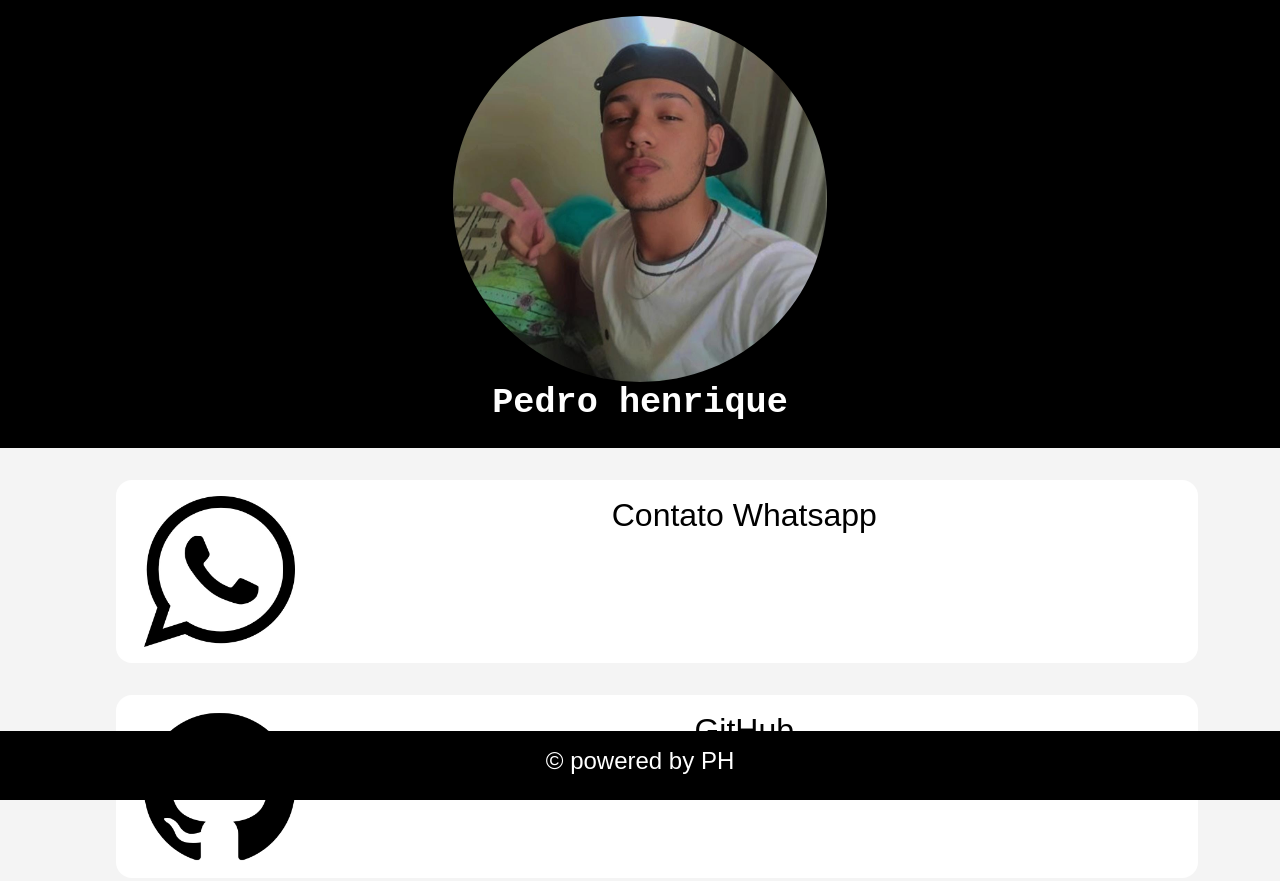
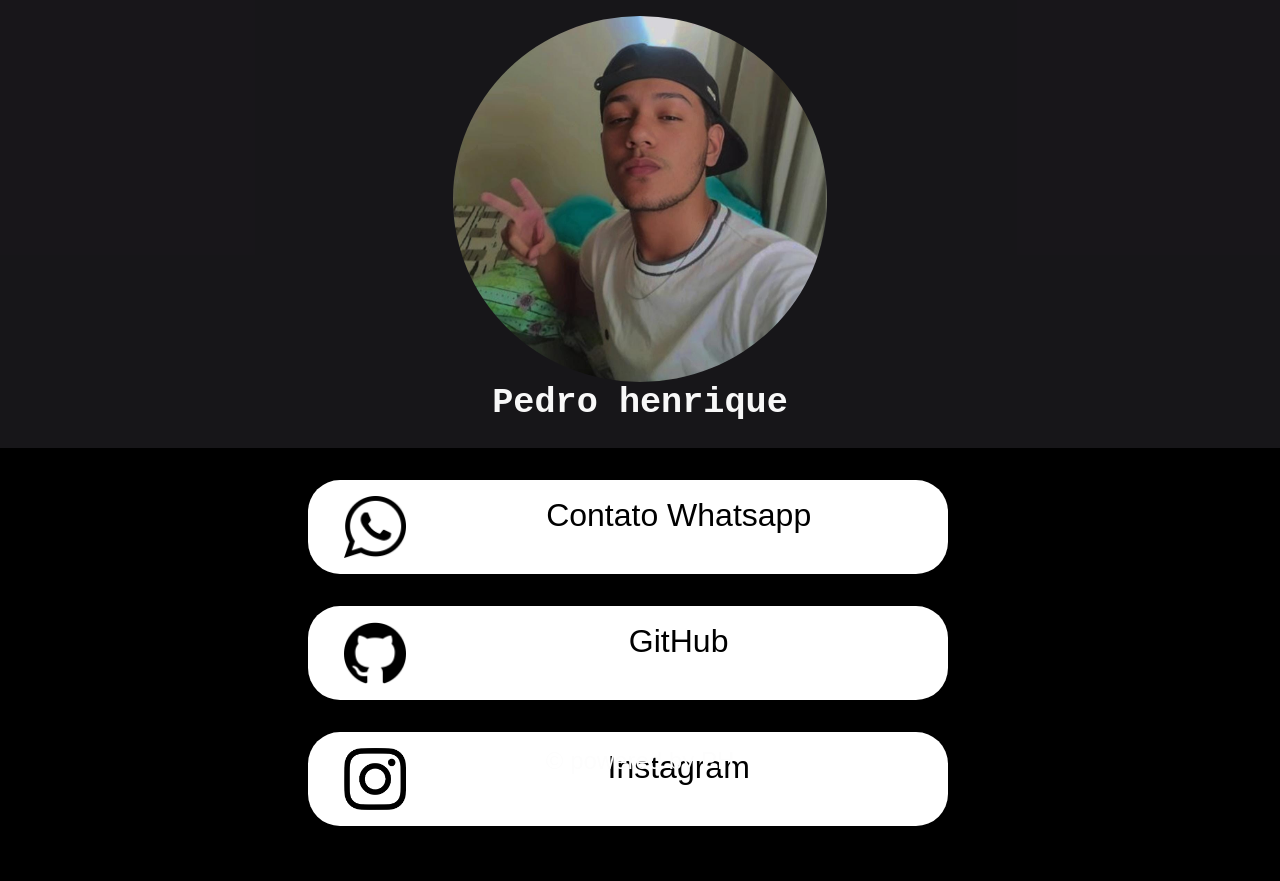
Before and after one commit to pedrooH07/PortfolioPW, a plain HTML site: page index.html in a window 1280 px wide. Shown: the top 881 px of the page. Drawn offline with nearby package versions, Linux system fonts and the light colour scheme.

Commit message:
PortfolioPW 2.0
alteração na cor do site

```diff
--- a/css/style.css
+++ b/css/style.css
@@ -7,14 +7,14 @@
 body {
 
     font-family: arial, sans-serif;
-    background-color: #f4f4f4;
+    background-color: #000000 ;
 }
 
 
 header {
 
-    background-color: black;
-    color: white;
+    background-color: #211f24b6;
+    color: rgb(248, 248, 248);
     text-align: center;
     padding: 1em;
 
@@ -22,8 +22,8 @@ header {
 
 footer {
 
-    background-color: black;
-    color: white;
+    background-color: rgba(15, 2, 2, 0);
+    color: rgb(253, 253, 253);
     text-align: center;
     padding: 1em;
 
@@ -57,7 +57,7 @@ footer {
 
 .principal {
     text-align: center !important;
-    margin-left: 10% !important;
+    margin-left: 25% !important;
     margin-right: 25% !important;
     margin-top: 1% !important;
     margin-bottom: 50% !important;
@@ -66,7 +66,7 @@ footer {
 
 
 .img-icons {
-    width: 100% !important;
+    width: 80% !important;
 }
 
 .txt-icone {
@@ -102,9 +102,9 @@ a {
 
 .conteudo {
 
-    width: 130% !important;
+    width: 100% !important;
     background-color: white !important;
     padding: 1em !important;
     margin-top: 2em !important;
-    border-radius: 1em !important;
+    border-radius: 2em !important;
 }
```
